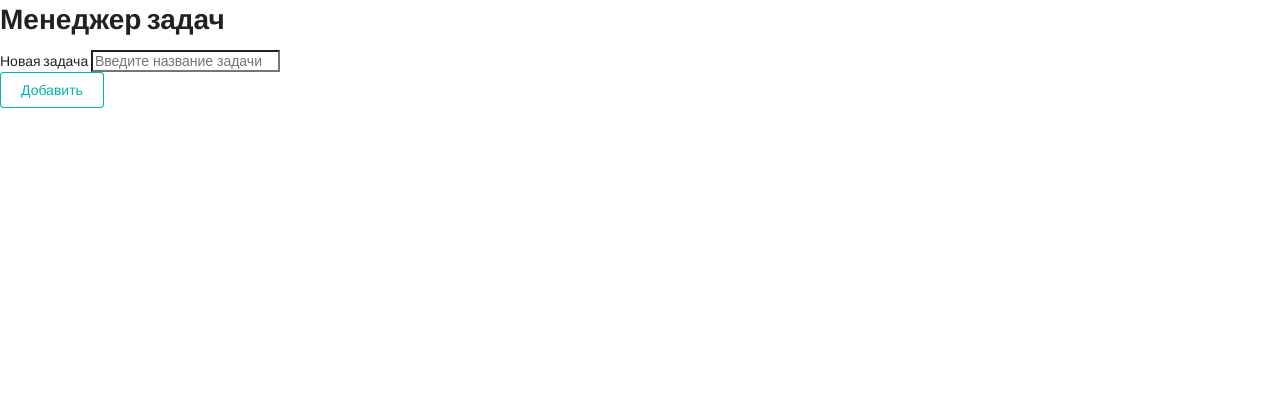
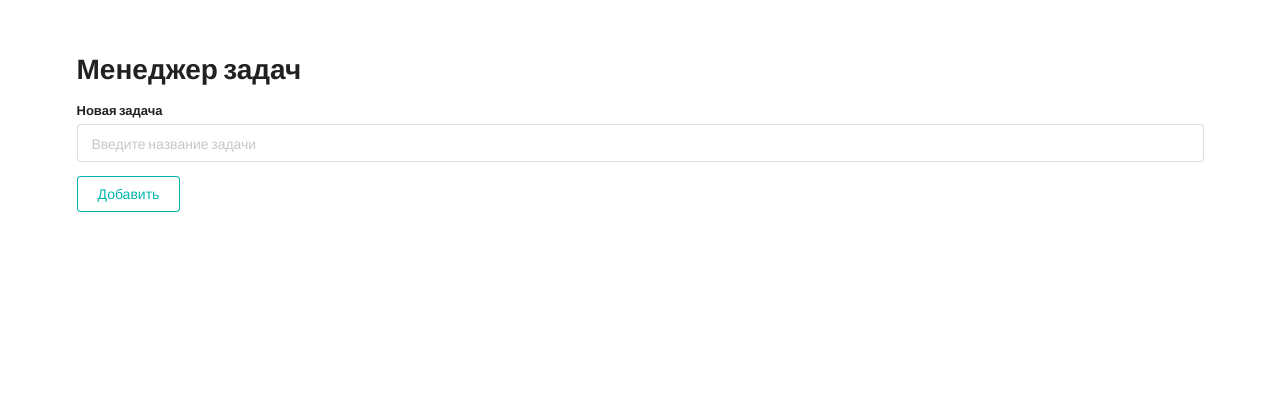
Before and after one commit to Mixaqi/todolist, a Django app: page / in a window 1280 px wide. Shown: the top 420 px of the page. Before the commit the page ends 108 px from the top, so only its background shows below. Run offline with Django 4.2, Linux system fonts and the light colour scheme; data that the repository does not hold is empty.

Commit message:
need to work for design and description

```diff
--- a/todoapp/templates/todoapp/index.html
+++ b/todoapp/templates/todoapp/index.html
@@ -1,34 +1,30 @@
 {% extends "todoapp/layout.html" %}
 
 {% block content %}
-
-<div style = "margin-top: 50 px;" class = "ui.container">
+<div style="margin-top: 50px;" class="ui container">
     <h1>Менеджер задач</h1>
-    <form class = "ui form" action="{% url 'add' %}" method = "post"></form>
+    <form class="ui form" action="{% url 'add' %}" method="post">
         {% csrf_token %}
-        <div class = "field">
+        <div class="field">
             <label> Новая задача</label>
-            <input type = "text" name = "title" placeholder="Введите название задачи"><br>
+            <input type="text" name="title" placeholder="Введите название задачи"><br>
         </div>
-        <button class = "ui teal basic button" type = "submit">Добавить</button>
+        <button class="ui teal basic button" type="submit">Добавить</button>
     </form>
-</div>
 
     {% for todo in todo_list %}
     <div class="ui segment">
-    <p class="ui big header">N{{ todo.id }} {{todo.title}}</p>
+        <p class="ui big header">N{{ todo.id }} {{ todo.title }}</p>
 
-    {% if todo.is_complete == False %}
+        {% if not todo.is_complete %}
         <span class="ui gray label">Не завершено</span>
         <a class="ui primary basic button" href="{% url 'update' todo.id %}">Закрыть</a>
-
         {% else %}
         <span class="ui green label">Завершено</span>
-    <a class="ui blue button" href="{% url 'update' todo_id=todo.id %}">Открыть</a>
+        <a class="ui blue button" href="{% url 'update' todo.id %}">Открыть</a>
         {% endif %}
-    <a class="ui negative basic button" href="{% url 'delete' todo_id=todo.id %}">Удалить</a>
-
+        <a class="ui negative basic button" href="{% url 'delete' todo.id %}">Удалить</a>
     </div>
     {% endfor %}
-
+</div>
 {% endblock %}
```
Lines whose indentation alone changed are shown as unchanged.
